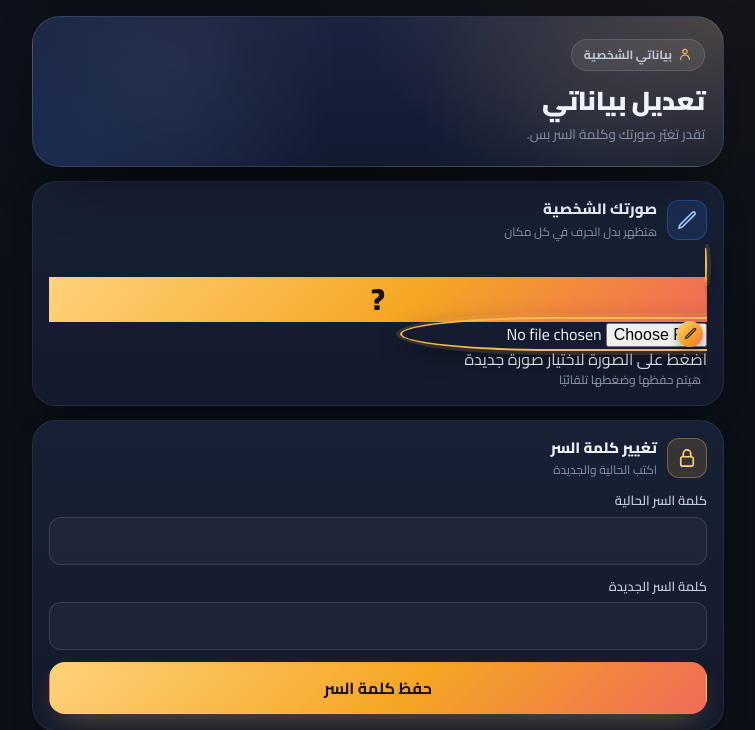
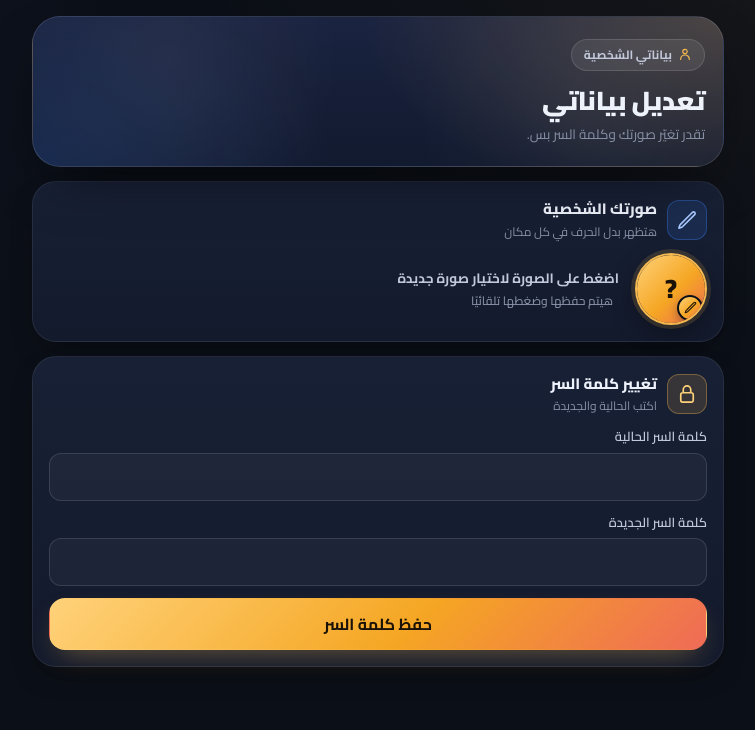
Before and after one commit to tlashany15/th, a Flask app: page /me/profile in a window 1280 px wide. Shown: the part 56-786 px from the top of the page, without its empty margins (262-1017 px from the left). After the commit the page ends 723 px from the top, so only its background shows below. Run offline with Flask 3, Linux system fonts and the light colour scheme; the visitor is signed in with stand-in values (Sample User, id 1); data that the repository does not hold is empty; some libraries are stand-ins or nearby versions.

Commit message:
Add files via upload

```diff
--- a/static/style.css
+++ b/static/style.css
@@ -739,6 +739,14 @@ a{ color:inherit; text-decoration:none; }
 .tg-me-av:hover{ transform:scale(1.04); }
 .tg-me-av img{ width:100%; height:100%; object-fit:cover; }
 .tg-me-av-fb{ width:100%; height:100%; display:grid; place-items:center; background:var(--grad-gold); color:#1a1207; font-weight:900; font-size:30px; }
+.tg-me-av input[type="file"]{ position:absolute; inset:0; width:100%; height:100%; opacity:0; cursor:pointer; }
+
+/* Avatar section inside "بياناتي" card */
+.profile-avatar-row{ display:flex; align-items:center; gap:16px; }
+.profile-avatar-pick{ width:72px; height:72px; }
+.profile-avatar-pick .tg-me-av-fb{ font-size:26px; }
+.profile-avatar-info{ flex:1; min-width:0; display:flex; flex-direction:column; gap:4px; }
+.profile-avatar-hint{ font-size:13.5px; font-weight:700; color:var(--text-2); }
 .tg-head-title{ width:100%; min-width:0; display:flex; flex-direction:column; align-items:center; gap:2px; }
 .tg-head-name{ font-size:19px; font-weight:800; letter-spacing:.2px; }
 .tg-head-sub{ font-size:13px; color:var(--gold); font-weight:700; }
@@ -1678,7 +1686,7 @@ a{ color:inherit; text-decoration:none; }
 .tg-me-av-edit{
   position:absolute; right:2px; bottom:2px; width:26px; height:26px;
   background:var(--grad-gold); color:#1a1207; border-radius:50%;
-  display:grid; place-items:center; border:2px solid var(--bg);
+  display:grid; place-items:center; border:2px solid var(--bg-0);
   box-shadow:0 4px 10px rgba(0,0,0,.3);
 }
 .tg-me-av-edit svg{ width:13px; height:13px; }
```
